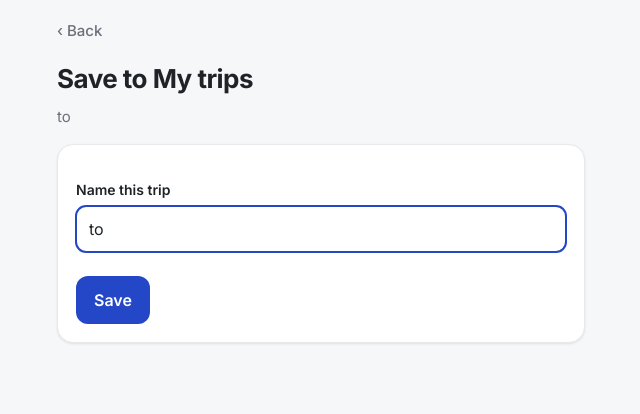
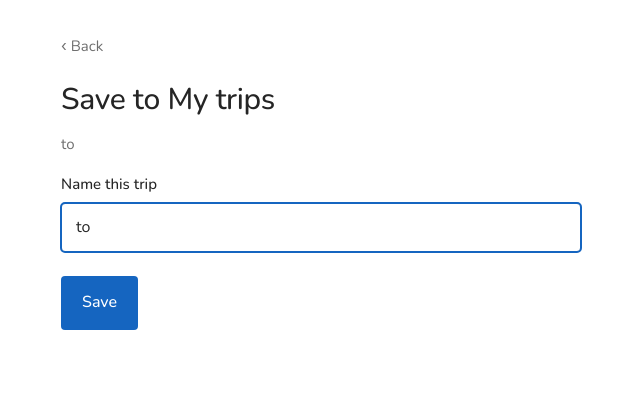
Before and after one commit to peyton-call-32/frontrunner-tool, a Flask app: page /plan/save in a window 1280 px wide. Shown: the top 414 px of the page, without its empty margins (319-959 px from the left). Run offline with Flask 3, Linux system fonts and the light colour scheme; parts of the project's set-up code (start-up, migrations or seed data) failed here and were passed over.

Commit message:
Flat look with Nunito: lines instead of rounded boxes, new palette
- Nunito font; bold times and countdown with steady digits, semibold trip names
- Blue/red/white/gray/near-black palette, light and dark mode
- Trips and options are flat rows split by thin lines, no rounded gray cards
- Countdown and warnings are plain colored text instead of pills and tinted boxes
- Near-square buttons and bordered form fields

Co-Authored-By: Claude Opus 5.5 <noreply@anthropic.com>

```diff
--- a/templates/base.html
+++ b/templates/base.html
@@ -6,137 +6,138 @@
   <title>{% block title %}My trips{% endblock %} · FrontRunner Tool</title>
   <link rel="preconnect" href="https://fonts.googleapis.com">
   <link rel="preconnect" href="https://fonts.gstatic.com" crossorigin>
-  <link href="https://fonts.googleapis.com/css2?family=Inter:wght@400;500;600;700&display=swap" rel="stylesheet">
+  <link href="https://fonts.googleapis.com/css2?family=Nunito:wght@400;500;600;700&display=swap" rel="stylesheet">
   <style>
     :root {
-      --bg: #f6f7f9; --card: #ffffff; --text: #1f2328; --muted: #6b7079; --faint: #9aa0a8; --line: #e7e9ed;
-      --shadow: 0 1px 2px rgba(16,24,40,.04), 0 1px 3px rgba(16,24,40,.06); --chip: #eef0f3;
+      /* Palette: blue #1565c0, red #c62828, white #ffffff, gray #999999, near-black #252525.
+         Cards, lines and soft tints are light shades of these. */
+      --bg: #ffffff; --card: #f4f4f4; --field: #ffffff; --text: #252525; --muted: #6e6e6e; --faint: #999999;
+      --line: #e5e5e5; --field-line: #cccccc; --shadow: none; --chip: #e9e9e9;
       /* One accent, used sparingly: the main button and small highlights */
-      --accent: #2447c7; --accent-soft: #eaf0ff; --on-accent: #fff; --danger: #c0352b;
+      --accent: #1565c0; --accent-soft: #e6eef9; --on-accent: #fff; --danger: #c62828;
       /* "leaving soon" and "tight transfer" are different warnings, so they get different colors */
-      --soon: #d0342c; --soon-soft: #fdecea; --on-soon: #fff;
+      --soon: #c62828; --soon-soft: #fbe9e9; --on-soon: #fff;
       --tight: #9a5b00; --tight-soft: #fff4d6;
     }
     @media (prefers-color-scheme: dark) {
       :root {
-        --bg: #0f1115; --card: #181b21; --text: #eceef2; --muted: #9ba1ab; --faint: #6c727c; --line: #262a32;
-        --shadow: 0 1px 2px rgba(0,0,0,.4); --chip: #242831;
-        --accent: #7c9cff; --accent-soft: #1b2442; --on-accent: #0f1115; --danger: #ff8a80;
-        --soon: #ff6b61; --soon-soft: #3a1714; --on-soon: #1a0906;
+        --bg: #1a1a1a; --card: #252525; --field: #333333; --text: #ffffff; --muted: #999999; --faint: #6e6e6e;
+        --line: #333333; --field-line: #4a4a4a; --shadow: none; --chip: #333333;
+        --accent: #5b9be6; --accent-soft: #16263b; --on-accent: #1a1a1a; --danger: #ef6b6b;
+        --soon: #ef6b6b; --soon-soft: #3a1818; --on-soon: #1a1a1a;
         --tight: #f5b942; --tight-soft: #33270c;
       }
     }
     * { box-sizing: border-box; }
     body { margin: 0; background: var(--bg); color: var(--text); -webkit-font-smoothing: antialiased;
-      font: 16px/1.5 Inter, -apple-system, BlinkMacSystemFont, "Segoe UI", Roboto, sans-serif; }
-    main { max-width: 560px; margin: 0 auto; padding: 20px 16px 56px; }
-    header { display: flex; align-items: center; justify-content: space-between; gap: 12px; margin-bottom: 16px; }
-    h1 { font-size: 26px; font-weight: 700; letter-spacing: -.02em; margin: 0 0 20px; }
+      font: 16px/1.45 Nunito, -apple-system, BlinkMacSystemFont, "Segoe UI", Roboto, sans-serif; }
+    main { max-width: 560px; margin: 0 auto; padding: 36px 20px 64px; }
+    header { display: flex; align-items: center; justify-content: space-between; gap: 12px; margin-bottom: 24px; }
+    h1 { font-size: 30px; font-weight: 500; letter-spacing: -.01em; line-height: 1.2; margin: 0 0 28px; }
     header h1 { margin: 0; }
-    h2 { font-size: 13px; font-weight: 600; color: var(--muted); text-transform: uppercase; letter-spacing: .06em;
-      margin: 32px 0 10px; }
+    h1.trip-name { font-weight: 600; }
+    h2 { font-size: 20px; font-weight: 500; letter-spacing: -.01em; margin: 40px 0 16px; }
     p { margin: 0 0 8px; }
     a { color: var(--text); }
-    .back, .edit { text-decoration: none; font-weight: 500; font-size: 15px; color: var(--muted); }
+    .back, .edit { text-decoration: none; font-weight: 400; font-size: 15px; color: var(--muted); }
     .muted { color: var(--muted); }
     .small { font-size: 14px; }
 
-    .card { display: block; background: var(--card); border: 1px solid var(--line); border-radius: 16px;
-      box-shadow: var(--shadow); padding: 18px; margin-bottom: 16px; color: var(--text); text-decoration: none; }
-    .card.collapsed { display: flex; justify-content: space-between; align-items: center; font-weight: 500;
-      padding: 16px 18px; }
+    /* Flat sections split by thin lines, not rounded boxes */
+    .card { display: block; padding: 20px 0; border-top: 1px solid var(--line); border-bottom: 1px solid var(--line);
+      color: var(--text); text-decoration: none; }
+    .card + .card { border-top: 0; }
+    form.card { border: 0; padding: 0; }
+    .card.collapsed { display: flex; justify-content: space-between; align-items: center; }
     .card.collapsed .muted { color: var(--faint); }
     a.card.now { cursor: pointer; }
+    /* Trip name on home page cards: bigger, dark, normal case so it reads at a glance */
+    a.card.now .top .label { font-size: 18px; font-weight: 600; color: var(--text); }
+    a.card.collapsed > span:first-child { font-size: 18px; font-weight: 600; }
 
     /* The answer: leave → arrive, big, each with a small label above */
-    .top { display: flex; align-items: center; justify-content: space-between; gap: 12px; margin-bottom: 12px; }
+    .top { display: flex; align-items: center; justify-content: space-between; gap: 12px; margin-bottom: 14px; }
     .top .label { margin: 0; }
     .times { display: flex; align-items: flex-end; gap: 10px; }
     .times > div { min-width: 0; }
-    .times .tl { font-size: 13px; font-weight: 500; color: var(--muted); margin: 0 0 2px; line-height: 1.3; }
-    .times .big { font-size: 30px; font-weight: 700; letter-spacing: -.02em; line-height: 1.1; margin: 0;
+    .times .tl { font-size: 14px; font-weight: 400; color: var(--muted); margin: 0 0 2px; line-height: 1.3; }
+    .times .big { font-size: 32px; font-weight: 700; letter-spacing: -.02em; line-height: 1.1; margin: 0;
       font-variant-numeric: tabular-nums; white-space: nowrap; }
-    .times .ampm { font-size: 16px; font-weight: 600; margin-left: 2px; }
+    .times .ampm { font-size: 16px; font-weight: 700; margin-left: 2px; }
     .times .arrow { color: var(--faint); font-size: 22px; line-height: 1.4; }
     .sentence { font-size: 18px; line-height: 1.4; margin: 0; }
     /* Countdown: accent normally, warning color when it's close */
-    .pill { flex: none; font-size: 14px; font-weight: 600; padding: 5px 12px; border-radius: 999px;
-      background: var(--accent); color: var(--on-accent); white-space: nowrap; }
-    .pill.soon { background: var(--soon); color: var(--on-soon); }
+    .pill { flex: none; font-size: 15px; font-weight: 700; font-variant-numeric: tabular-nums;
+      color: var(--accent); white-space: nowrap; }
+    .pill.soon { color: var(--soon); }
 
     /* Leaving too soon: warning + backup */
     .rush .times .big { font-size: 22px; color: var(--muted); }
-    .rush-note { color: var(--soon); background: var(--soon-soft); font-weight: 600; font-size: 14px;
-      padding: 8px 12px; border-radius: 10px; margin: 12px 0 0; }
+    .rush-note { color: var(--soon); font-weight: 700; font-size: 15px; margin: 12px 0 0; }
     .backup { margin-top: 18px; padding-top: 16px; border-top: 1px solid var(--line); }
-    .label { font-size: 12px; font-weight: 600; text-transform: uppercase; letter-spacing: .06em;
-      color: var(--muted); margin: 0 0 6px; }
+    .label { font-size: 15px; font-weight: 400; color: var(--muted); margin: 0 0 6px; }
 
     /* Tight transfer */
-    .tight-note { color: var(--tight); background: var(--tight-soft); font-weight: 600; font-size: 14px;
-      padding: 8px 12px; border-radius: 10px; margin: 14px 0 0; }
+    .tight-note { color: var(--tight); font-weight: 700; font-size: 15px; margin: 14px 0 0; }
 
     /* Route timeline: one row per ride or transfer, joined by a thin vertical line */
     .timeline { list-style: none; padding: 0; margin: 20px 0 0; font-size: 15px; }
     .timeline li { position: relative; display: flex; gap: 12px; align-items: flex-start; padding-bottom: 14px; }
     .timeline li:not(:last-child)::before { content: ""; position: absolute; left: 13px; top: 28px; bottom: 0;
       width: 2px; background: var(--line); }
-    .timeline .icon { flex: none; width: 28px; height: 28px; border-radius: 50%; display: grid; place-items: center;
-      background: var(--accent-soft); color: var(--accent); }
-    .timeline .icon svg { width: 16px; height: 16px; fill: currentColor; }
+    .timeline .icon { flex: none; width: 28px; height: 28px; display: grid; place-items: center; color: var(--accent); }
+    .timeline .icon svg { width: 18px; height: 18px; fill: currentColor; }
     .timeline li > span:last-child { padding-top: 3px; font-variant-numeric: tabular-nums; }
-    .timeline b { font-weight: 600; }
+    .timeline b { font-weight: 500; }
     .timeline .nb { white-space: nowrap; }
     .timeline .toward { color: var(--muted); }
     .timeline li.transfer { color: var(--muted); }
-    .timeline li.transfer .icon { background: var(--chip); color: var(--muted); }
-    .timeline li.tight > span:last-child { color: var(--tight); font-weight: 600; }
-    .timeline li.tight .icon { background: var(--tight-soft); color: var(--tight); }
+    .timeline li.transfer .icon { color: var(--muted); }
+    .timeline li.tight > span:last-child { color: var(--tight); font-weight: 500; }
+    .timeline li.tight .icon { color: var(--tight); }
     .total { font-size: 14px; color: var(--muted); margin: 0; }
 
     /* One-line options, tap to expand */
-    details.line { background: var(--card); border: 1px solid var(--line); border-radius: 12px;
-      margin-bottom: 8px; padding: 0 14px; font-size: 15px; }
-    details.line summary { display: flex; justify-content: space-between; gap: 12px; padding: 12px 0;
+    details.line { border-top: 1px solid var(--line); border-bottom: 1px solid var(--line); font-size: 16px; }
+    details.line + details.line { border-top: 0; }
+    details.line summary { display: flex; justify-content: space-between; gap: 12px; padding: 16px 0;
       cursor: pointer; list-style: none; font-variant-numeric: tabular-nums; }
     details.line summary::-webkit-details-marker { display: none; }
-    details.line summary b { font-weight: 600; }
+    details.line summary b { font-weight: 700; }
     details.line summary span { color: var(--muted); }
     details.line[open] { padding-bottom: 8px; }
     details summary { cursor: pointer; }
-    .card details > summary { color: var(--muted); font-size: 14px; font-weight: 500; margin-top: 12px; }
-    details.earlier > summary { color: var(--muted); font-size: 14px; margin: 28px 0 10px; }
+    .card details > summary { color: var(--muted); font-size: 15px; font-weight: 400; margin-top: 14px; }
+    details.earlier > summary { color: var(--muted); font-size: 15px; margin: 32px 0 12px; }
 
     /* Arrive-by, deliberately small */
     details.arrive { font-size: 15px; margin: 4px 0 0; }
-    details.arrive > summary { color: var(--accent); font-weight: 600; font-size: 14px; padding: 6px 0; }
+    details.arrive > summary { color: var(--accent); font-weight: 500; font-size: 15px; padding: 6px 0; }
     details.arrive form { margin: 8px 0 12px; }
     details.arrive p { margin-top: 8px; }
 
-    .btn { display: inline-block; border: 0; border-radius: 12px; padding: 12px 18px; font: inherit; font-weight: 600;
+    .btn { display: inline-block; border: 1px solid transparent; border-radius: 4px; padding: 14px 20px; font: inherit; font-weight: 500;
       background: var(--accent); color: var(--on-accent); text-decoration: none; cursor: pointer; }
-    .btn.small { padding: 7px 14px; font-size: 14px; }
-    .btn.wide { display: block; text-align: center; margin-top: 28px; }
-    .btn.secondary { background: var(--card); color: var(--text); border: 1px solid var(--line); box-shadow: var(--shadow); }
-    .btn.danger { background: transparent; color: var(--danger); border: 1px solid var(--line); }
-    .saved { background: var(--accent-soft); color: var(--accent); font-weight: 600; font-size: 15px;
-      padding: 10px 14px; border-radius: 12px; margin-bottom: 16px; }
-    .note { font-size: 14px; color: var(--muted); margin: 4px 0 20px; }
+    .btn.small { padding: 8px 16px; font-size: 15px; }
+    .btn.wide { display: block; text-align: center; margin-top: 32px; }
+    .btn.secondary { background: transparent; color: var(--text); border-color: var(--field-line); }
+    .btn.danger { background: transparent; color: var(--danger); border-color: var(--field-line); }
+    .saved { color: var(--accent); font-weight: 700; font-size: 15px; margin-bottom: 20px; }
+    .note { font-size: 15px; color: var(--muted); margin: 4px 0 24px; }
     .summary { font-size: 15px; color: var(--muted); margin: -12px 0 16px; }
     .choice { display: flex; align-items: center; gap: 10px; font-weight: 400; margin: 8px 0; }
     .choice input[type=radio] { width: auto; margin: 0; accent-color: var(--accent); }
     .choice input[type=time], .choice input[type=date] { width: auto; padding: 6px 8px; }
-    fieldset { border: 0; padding: 0; margin: 0; }
-    legend { font-weight: 600; font-size: 14px; margin: 18px 0 4px; padding: 0; }
+    fieldset { border: 0; padding: 0; margin: 20px 0 0; }
+    legend { font-weight: 500; font-size: 15px; margin: 0; padding: 0 0 6px; }
     form.inline { display: flex; gap: 8px; align-items: center; flex-wrap: wrap; }
     form.inline label { margin: 0; }
-    label { display: block; font-weight: 600; font-size: 14px; margin: 16px 0 6px; }
-    input, select { font: inherit; width: 100%; padding: 10px 12px; border-radius: 10px; border: 1px solid var(--line);
-      background: var(--card); color: var(--text); }
+    label { display: block; font-weight: 500; font-size: 15px; margin: 18px 0 8px; }
+    input, select { font: inherit; width: 100%; padding: 12px 14px; border-radius: 4px; border: 1px solid var(--field-line);
+      background: var(--field); color: var(--text); }
     input:focus, select:focus { outline: 2px solid var(--accent); outline-offset: -1px; }
     form.inline input { width: auto; padding: 6px 8px; }
-    .error { background: var(--soon-soft); color: var(--danger); font-weight: 500; padding: 12px 14px;
-      border-radius: 12px; margin-bottom: 16px; }
+    .error { color: var(--danger); font-weight: 700; margin-bottom: 20px; }
     .actions { display: flex; gap: 8px; margin-top: 24px; flex-wrap: wrap; }
   </style>
 </head>
--- a/templates/trip.html
+++ b/templates/trip.html
@@ -6,7 +6,7 @@
   <a class="back" href="{{ url_for('home') }}">‹ My trips</a>
   <a class="edit" href="{{ url_for('edit_trip', name=trip.name) }}">Edit</a>
 </header>
-<h1>{{ trip.name }}</h1>
+<h1 class="trip-name">{{ trip.name }}</h1>
 
 {# 1. The answer #}
 <section class="card now">
```
